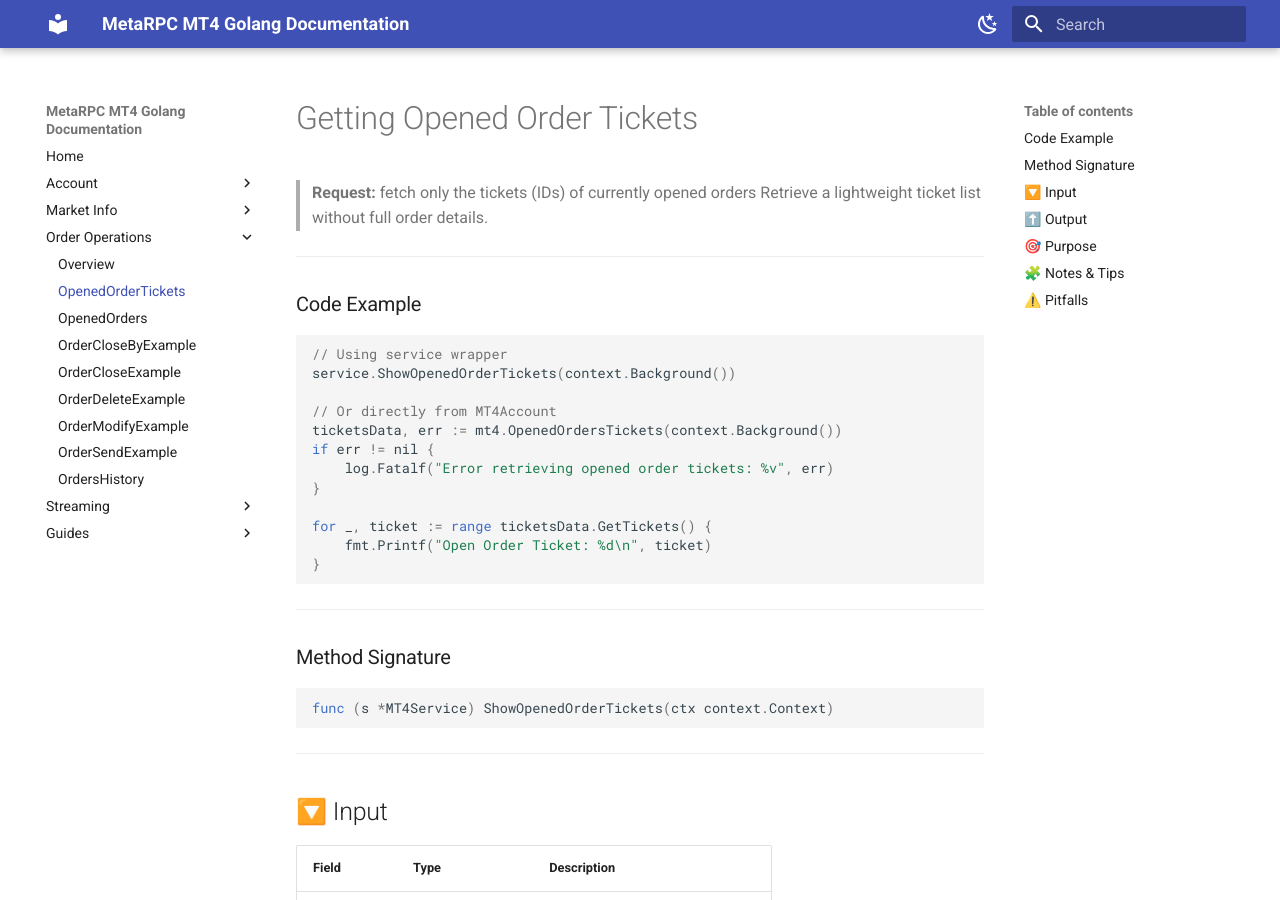
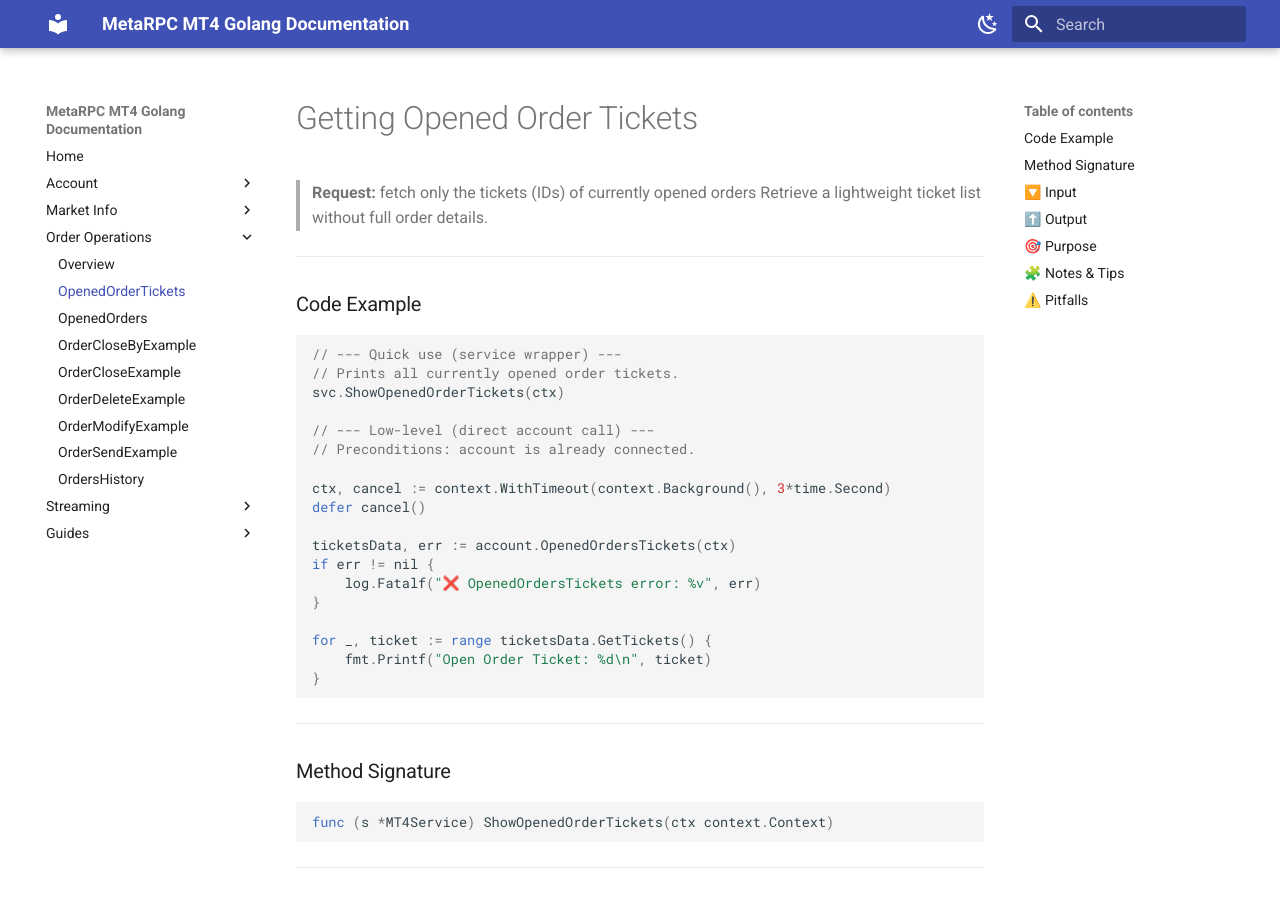
Before and after one commit to MetaRPC/GoMT4, an MkDocs documentation site: the page built from docs/Order_Operations/ShowOpenedOrderTickets.md, in a window 1280 px wide and 900 px high. Built offline with MkDocs 1.6.1 and Material for MkDocs 9.7.7, drawn with Linux system fonts in a browser that asks for light colours.

Commit message:
Update ShowOpenedOrderTickets.md

````diff
--- a/docs/Order_Operations/ShowOpenedOrderTickets.md
+++ b/docs/Order_Operations/ShowOpenedOrderTickets.md
@@ -8,13 +8,19 @@
 ### Code Example
 
 ```go
-// Using service wrapper
-service.ShowOpenedOrderTickets(context.Background())
+// --- Quick use (service wrapper) ---
+// Prints all currently opened order tickets.
+svc.ShowOpenedOrderTickets(ctx)
 
-// Or directly from MT4Account
-ticketsData, err := mt4.OpenedOrdersTickets(context.Background())
+// --- Low-level (direct account call) ---
+// Preconditions: account is already connected.
+
+ctx, cancel := context.WithTimeout(context.Background(), 3*time.Second)
+defer cancel()
+
+ticketsData, err := account.OpenedOrdersTickets(ctx)
 if err != nil {
-    log.Fatalf("Error retrieving opened order tickets: %v", err)
+    log.Fatalf("❌ OpenedOrdersTickets error: %v", err)
 }
 
 for _, ticket := range ticketsData.GetTickets() {
````
